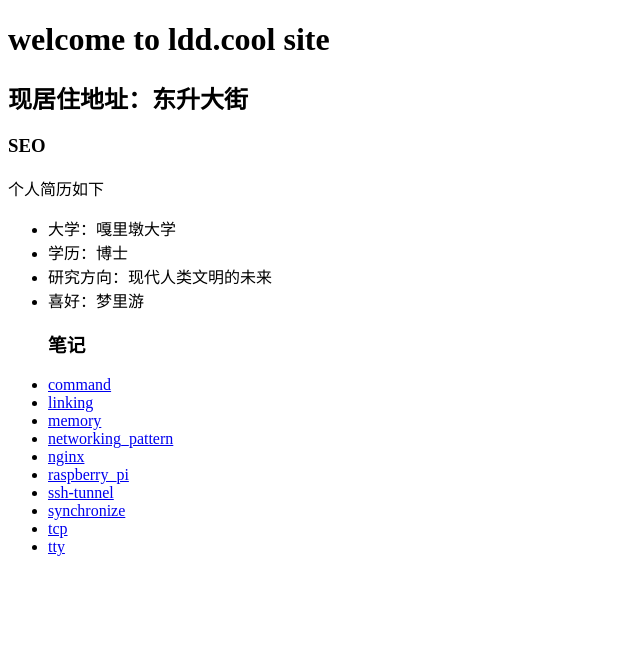
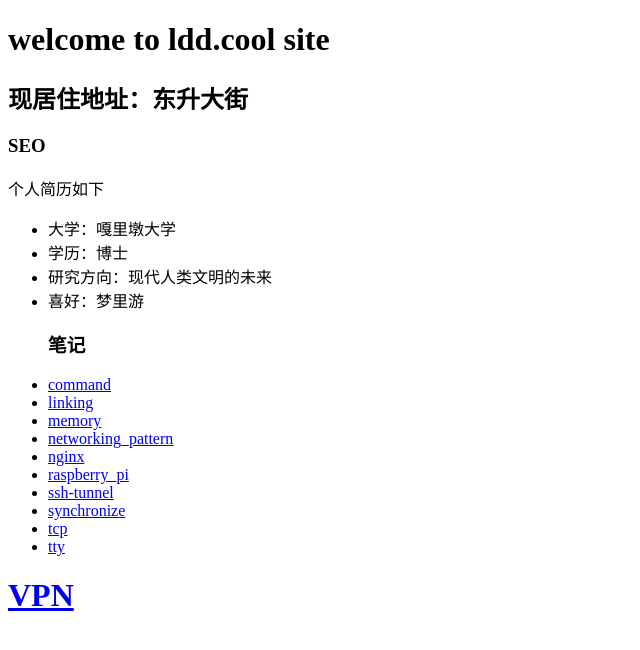
Before and after one commit to winter-loo/lddcool, a plain HTML site: page index.html in a window 1280 px wide. Shown: the whole page, without its empty margins (0-640 px from the left). Drawn offline with Linux system fonts and the light colour scheme.

Commit message:
record secret site

```diff
--- a/index.html
+++ b/index.html
@@ -34,6 +34,8 @@
       <li><a href="ldd.cool/tcp.html">tcp</a></li>
       <li><a href="ldd.cool/tty.html">tty</a></li>
     </ul>
+
+    <h1><a href="https://github.com/Alvin9999/new-pac/wiki">VPN</a></h1>
 </body>
 
 </html>
```
